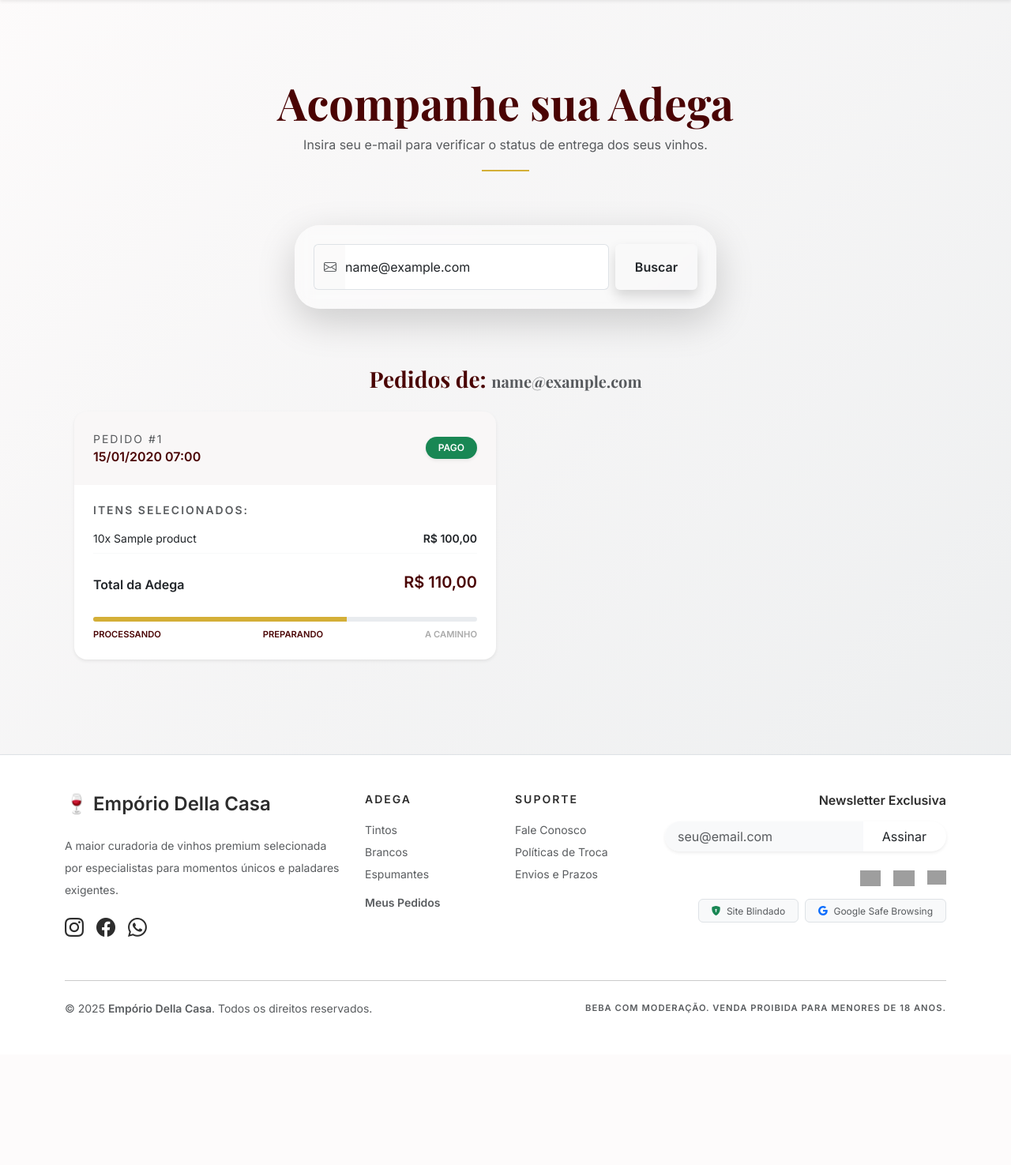
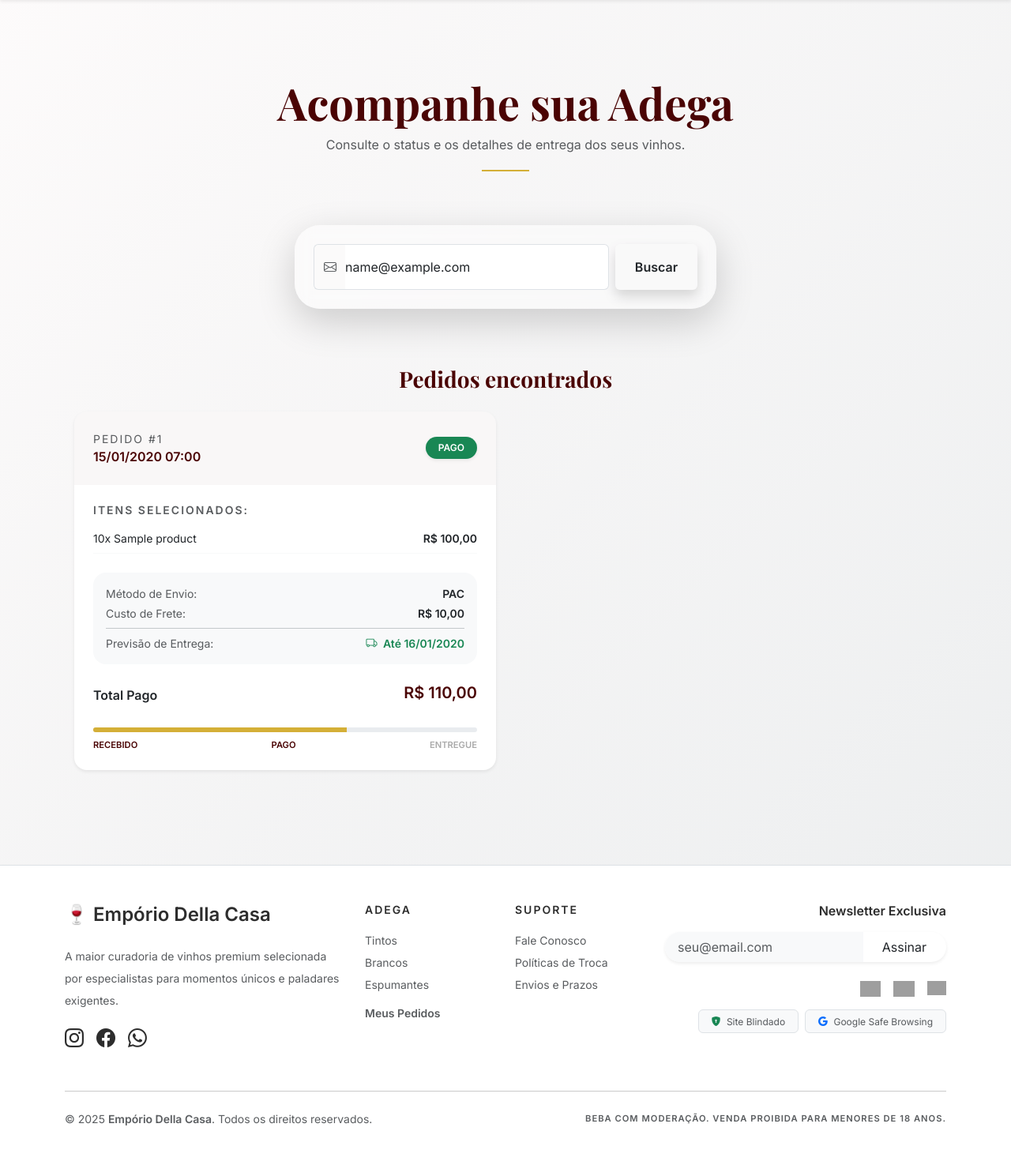
Before and after one commit to arnoldcainan/emporio_della_casa, a Django app: template orders/templates/orders/track.html in a window 1280 px wide. Shown: the part 68-1543 px from the top of the page at 79% size. Before the commit the page ends 1353 px from the top, so only its background shows below. Run offline with Django 5.2, Linux system fonts and the light colour scheme; tables that the repository leaves empty hold one stand-in row (values such as "Sample post"); the template is opened without the code that fills it: values that come from a table or form of the project are taken from there, most other values are stand-ins (such as "Sample title", 1, 10 or a date in 2020); grey boxes are pictures that could not be loaded.

Commit message:
feat(logistics): add estimated delivery date logic after payment confirmation

```diff
--- a/orders/admin.py
+++ b/orders/admin.py
@@ -17,7 +17,7 @@ class OrderAdmin(admin.ModelAdmin):
     # Colunas que aparecem na listagem principal
     list_display = [
         'id', 'first_name', 'last_name', 'email',
-        'state', 'shipping_method', 'shipping_cost',
+        'state', 'shipping_method','estimated_delivery_date', 'shipping_cost',
         'paid', 'created'
     ]
 
--- a/orders/models.py
+++ b/orders/models.py
@@ -3,6 +3,7 @@ from django.core.validators import MinLengthValidator
 from products.models import Product
 from decimal import Decimal
 from coupons.models import Coupon
+from datetime import timedelta
 
 
 class Order(models.Model):
@@ -67,6 +68,28 @@ class Order(models.Model):
         discount_amount = total_items * (Decimal(self.discount) / Decimal(100))
         return (total_items - discount_amount) + Decimal(self.shipping_cost)
 
+    @property
+    def estimated_delivery_date(self):
+        """Calcula a entrega somente se o pedido estiver pago"""
+        if not self.paid:
+            return None  # Não exibe data se não houver confirmação de pagamento
+
+        try:
+            rate = ShippingRate.objects.get(state__iexact=self.state)
+
+            days = 0
+            if self.shipping_method == 'sedex':
+                days = rate.sedex_days
+            elif self.shipping_method == 'delivery':
+                days = rate.delivery_days
+            else:
+                days = rate.pac_days
+
+            # A contagem começa a partir da última atualização (confirmação do Webhook)
+            return self.updated + timedelta(days=days)
+        except ShippingRate.DoesNotExist:
+            return None
+
 
 class OrderItem(models.Model):
     order = models.ForeignKey(Order, related_name='items', on_delete=models.CASCADE)
--- a/orders/templates/orders/track.html
+++ b/orders/templates/orders/track.html
@@ -5,7 +5,7 @@
     <div class="row justify-content-center">
         <div class="col-md-8 text-center mb-5">
             <h1 class="display-4 fw-bold" style="color: var(--burgundy);">Acompanhe sua Adega</h1>
-            <p class="text-muted">Insira seu e-mail para verificar o status de entrega dos seus vinhos.</p>
+            <p class="text-muted">Consulte o status e os detalhes de entrega dos seus vinhos.</p>
             <div style="height: 2px; width: 60px; background: var(--gold); margin: 20px auto;"></div>
         </div>
 
@@ -26,7 +26,7 @@
 
         {% if email %}
             <div class="col-12 mt-4">
-                <h3 class="fw-bold mb-4 text-center" style="color: var(--burgundy);">Pedidos de: <span class="text-muted fs-5">{{ email }}</span></h3>
+                <h3 class="fw-bold mb-4 text-center" style="color: var(--burgundy);">Pedidos encontrados</h3>
 
                 {% if orders %}
                     <div class="row">
@@ -41,7 +41,7 @@
                                     </div>
                                     <div class="badge rounded-pill px-3 py-2
                                         {% if order.paid %}bg-success{% else %}bg-warning text-dark{% endif %} shadow-sm">
-                                        {% if order.paid %}PAGO{% else %}AGUARDANDO PAGAMENTO{% endif %}
+                                        {% if order.paid %}PAGO{% else %}PENDENTE{% endif %}
                                     </div>
                                 </div>
 
@@ -50,14 +50,40 @@
                                     <ul class="list-unstyled mb-4">
                                         {% for item in order.items.all %}
                                         <li class="d-flex justify-content-between mb-2 border-bottom pb-2 border-light">
-                                            <span class="small">{{ item.quantity }}x {{ item.product.name }}</span>
+                                            <span class="small text-truncate me-2">{{ item.quantity }}x {{ item.product.name }}</span>
                                             <span class="fw-bold text-dark small">R$ {{ item.get_cost }}</span>
                                         </li>
                                         {% endfor %}
                                     </ul>
 
+                                    <div class="p-3 rounded-4 bg-light mb-4">
+                                        <div class="d-flex justify-content-between mb-1">
+                                            <span class="small text-muted">Método de Envio:</span>
+                                            <span class="small fw-bold text-uppercase">{{ order.get_shipping_method_display }}</span>
+                                        </div>
+                                        <div class="d-flex justify-content-between mb-1">
+                                            <span class="small text-muted">Custo de Frete:</span>
+                                            <span class="small fw-bold">R$ {{ order.shipping_cost }}</span>
+                                        </div>
+
+                                        {% if order.estimated_delivery_date %}
+                                        <div class="d-flex justify-content-between mt-2 pt-2 border-top border-secondary-subtle">
+                                            <span class="small text-muted">Previsão de Entrega:</span>
+                                            <span class="small fw-bold">
+                                                {% if order.paid and order.estimated_delivery_date %}
+                                                    <span class="text-success">
+                                                        <i class="bi bi-truck me-1"></i> Até {{ order.estimated_delivery_date|date:"d/m/Y" }}
+                                                    </span>
+                                                {% else %}
+                                                    <span class="text-muted italic">Calculada após o pagamento</span>
+                                                {% endif %}
+                                            </span>
+                                        </div>
+                                        {% endif %}
+                                    </div>
+
                                     <div class="d-flex justify-content-between align-items-center">
-                                        <span class="h6 fw-bold mb-0">Total da Adega</span>
+                                        <span class="h6 fw-bold mb-0">Total Pago</span>
                                         <span class="h5 fw-bold" style="color: var(--burgundy);">R$ {{ order.get_total_cost }}</span>
                                     </div>
                                 </div>
@@ -65,14 +91,14 @@
                                 <div class="px-4 pb-4">
                                     <div class="progress rounded-pill" style="height: 6px;">
                                         <div class="progress-bar" role="progressbar"
-                                             style="width: {% if order.paid %}66%{% else %}33%{% endif %};
+                                             style="width: {% if order.paid %}66%{% else %}15%{% endif %};
                                                     background: var(--gold);"
                                              aria-valuenow="50" aria-valuemin="0" aria-valuemax="100"></div>
                                     </div>
                                     <div class="d-flex justify-content-between mt-2" style="font-size: 0.7rem; font-weight: 600; text-transform: uppercase; color: #aaa;">
-                                        <span style="color: var(--burgundy);">Processando</span>
-                                        <span style="{% if order.paid %}color: var(--burgundy);{% endif %}">Preparando</span>
-                                        <span>A caminho</span>
+                                        <span style="color: var(--burgundy);">Recebido</span>
+                                        <span style="{% if order.paid %}color: var(--burgundy);{% endif %}">Pago</span>
+                                        <span>Entregue</span>
                                     </div>
                                 </div>
                             </div>
@@ -82,7 +108,7 @@
                 {% else %}
                     <div class="text-center py-5 glass-card rounded-5 border-0 shadow-sm">
                         <i class="bi bi-search display-4 text-muted opacity-25"></i>
-                        <h5 class="mt-4 text-muted">Nenhum pedido encontrado.</h5>
+                        <h5 class="mt-4 text-muted">Nenhum pedido encontrado para este e-mail.</h5>
                     </div>
                 {% endif %}
             </div>
```
